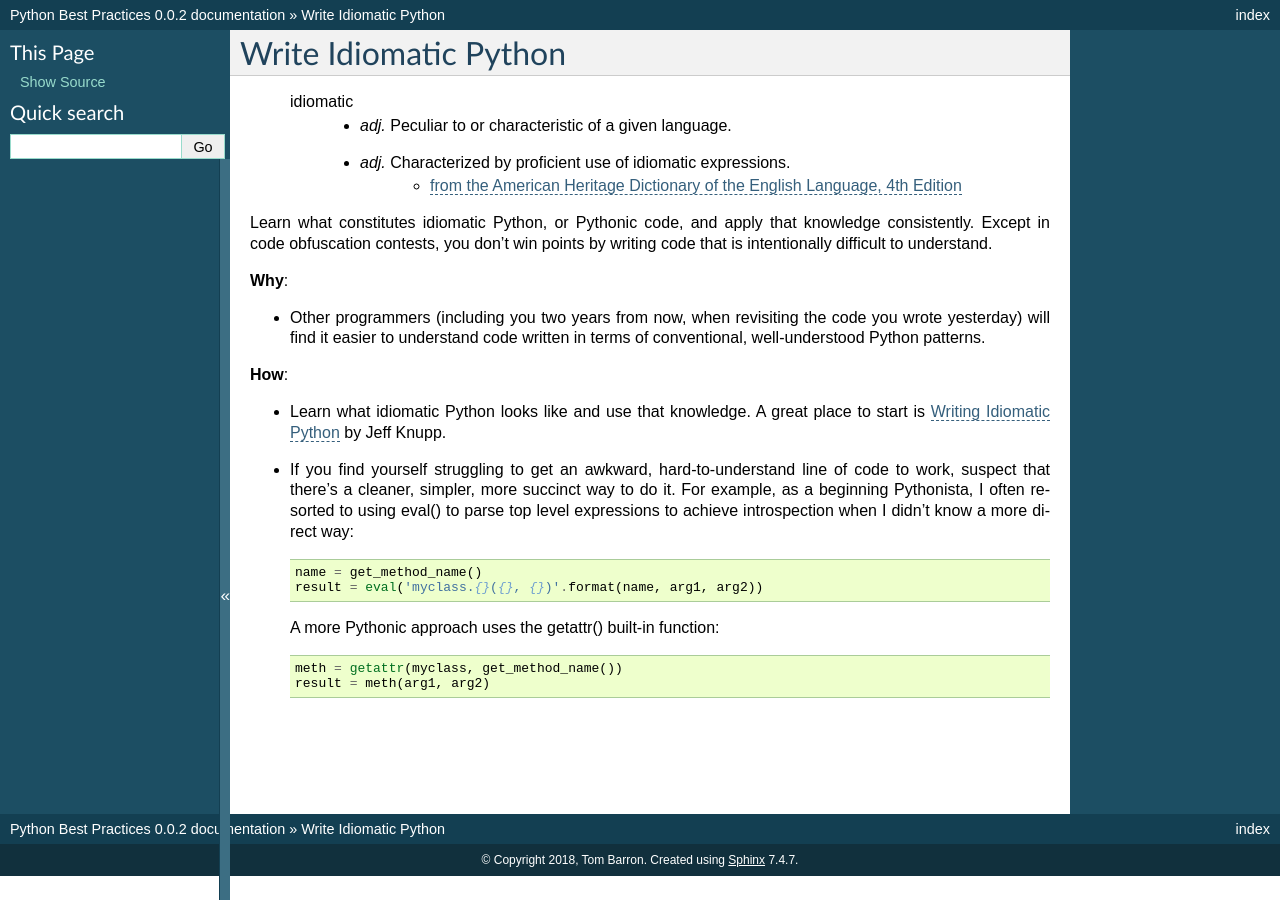
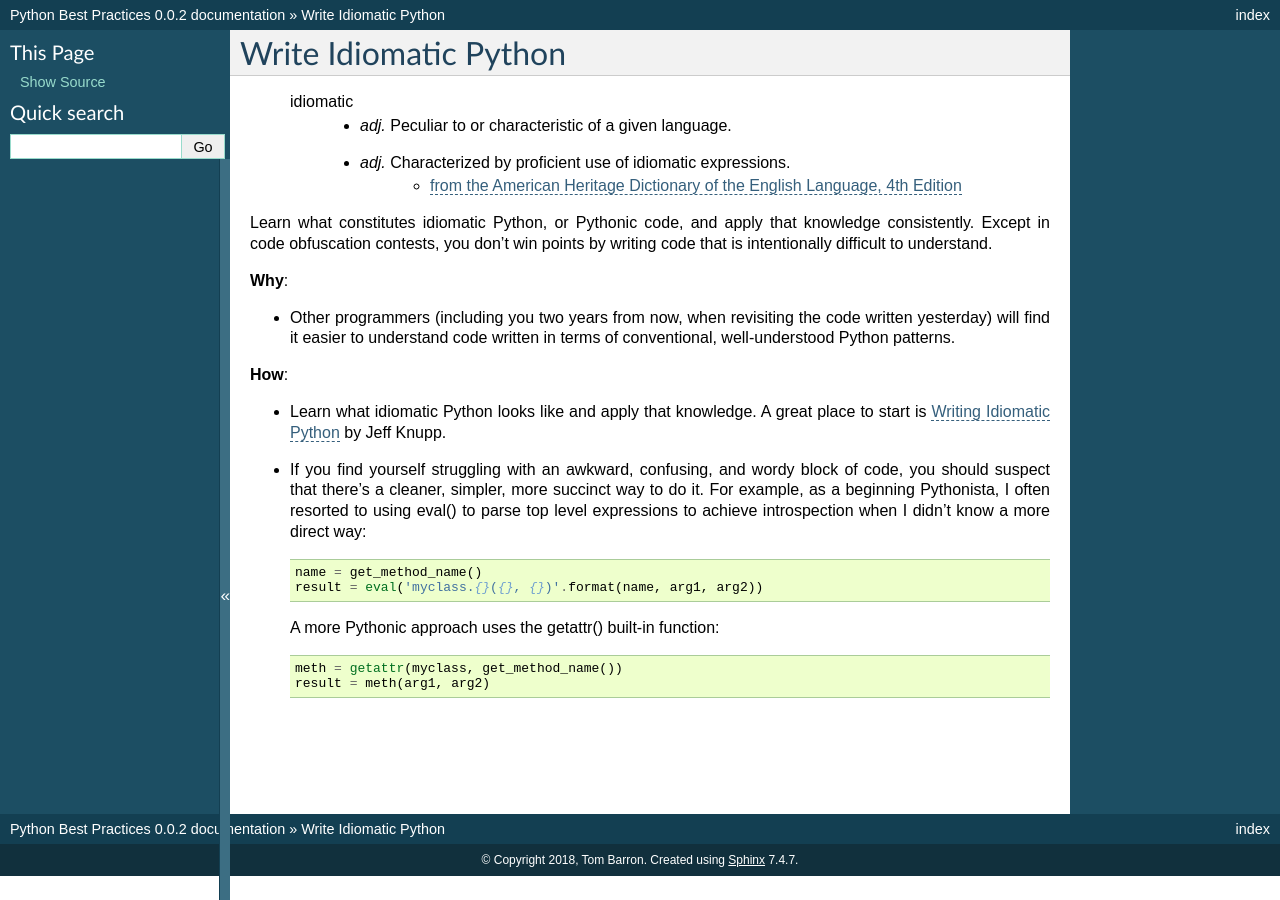
Before and after one commit to tbarron/PyBP, a Sphinx documentation site: the page built from docs/c-idiomatic.txt, in a window 1280 px wide. Built offline with Sphinx 7.4.7, drawn with Linux system fonts in a browser that asks for light colours.

Commit message:
DT: Wordsmithing: c-convention.txt, c-idiomatic.txt, c-uncaught.txt

```diff
--- a/docs/c-idiomatic.txt
+++ b/docs/c-idiomatic.txt
@@ -13,17 +13,17 @@ points by writing code that is intentionally difficult to understand.
 **Why**:
 
 * Other programmers (including you two years from now, when revisiting the
-  code you wrote yesterday) will find it easier to understand code written
+  code written yesterday) will find it easier to understand code written
   in terms of conventional, well-understood Python patterns.
 
 **How**:
 
-* Learn what idiomatic Python looks like and use that knowledge. A great
+* Learn what idiomatic Python looks like and apply that knowledge. A great
   place to start is `Writing Idiomatic Python
   <https://jeffknupp.com/writing-idiomatic-python-ebook/>`_ by Jeff Knupp.
 
-* If you find yourself struggling to get an awkward, hard-to-understand
-  line of code to work, suspect that there's a cleaner, simpler, more
+* If you find yourself struggling with an awkward, confusing, and wordy
+  block of code, you should suspect that there's a cleaner, simpler, more
   succinct way to do it. For example, as a beginning Pythonista, I often
   resorted to using eval() to parse top level expressions to achieve
   introspection when I didn't know a more direct way::
```
Also changed, not shown: CHANGELOG.md (+2 -0 lines), docs/c-convention.txt (+4 -5 lines), docs/c-uncaught.txt (+12 -9 lines).
